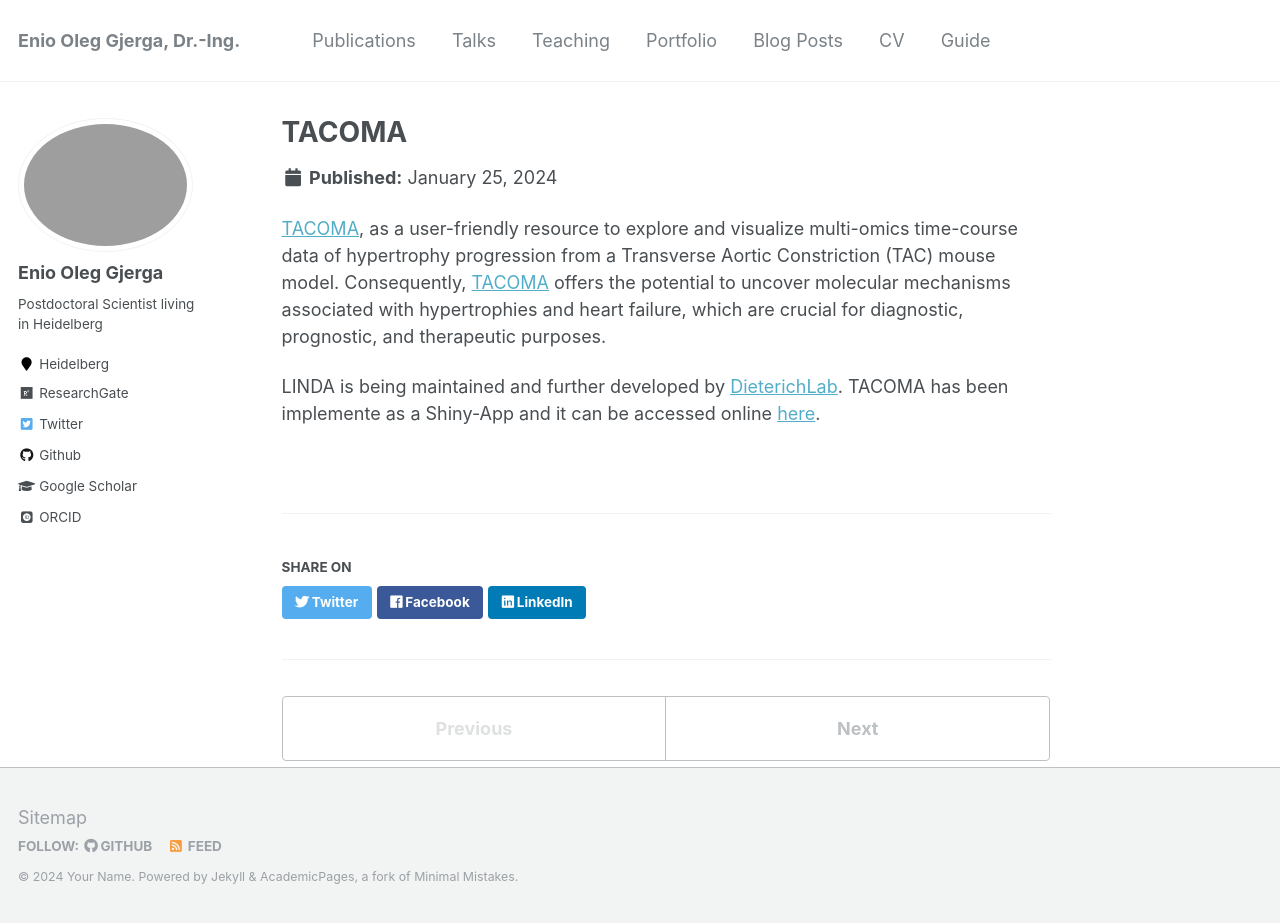
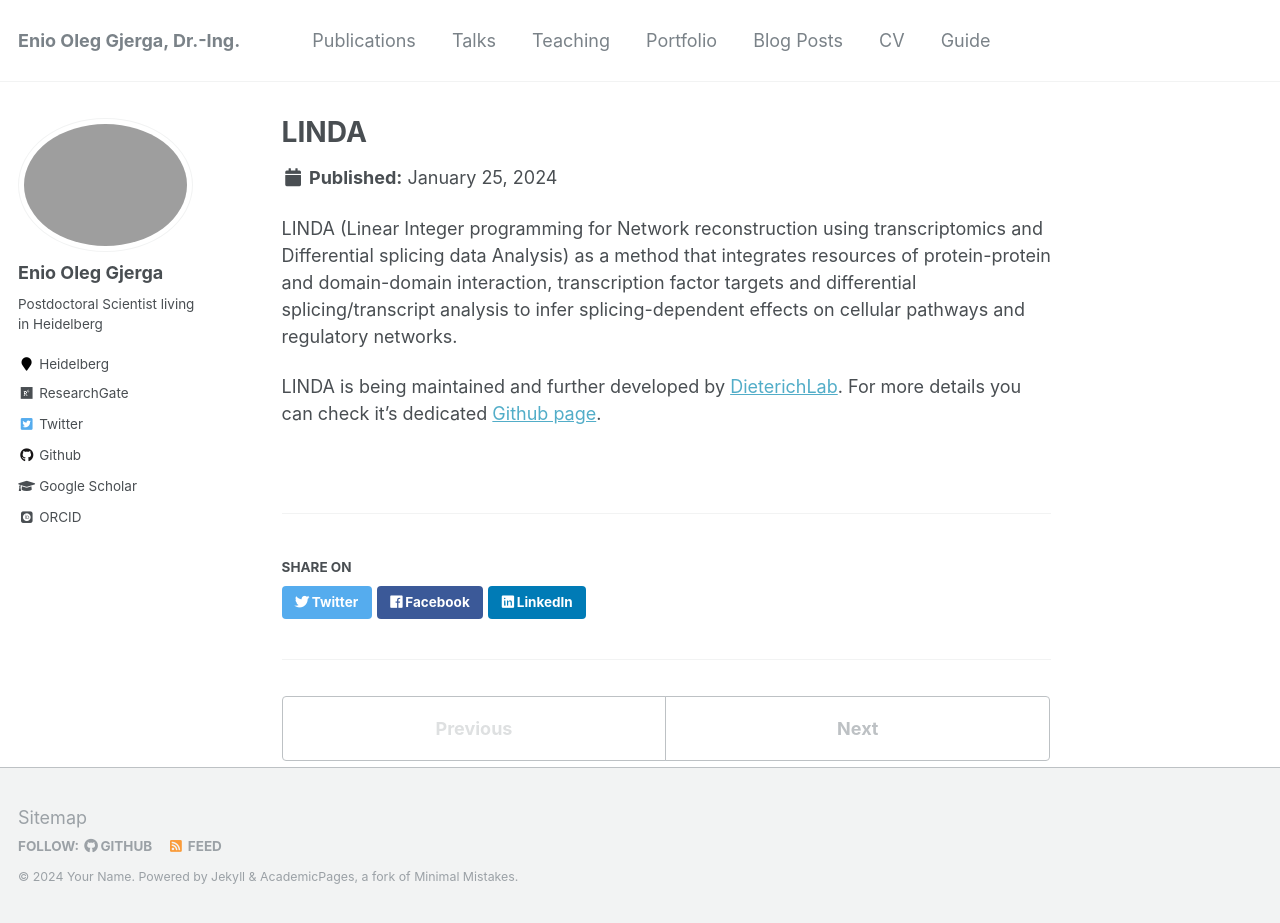
Before and after one commit to enio23/enio23.github.io, a Jekyll site: the page built from _portfolio/portfolio-1.md, in a window 1280 px wide and 923 px high. Built offline with Jekyll 4.4.1, drawn with Linux system fonts in a browser that asks for light colours; some web fonts are replaced.

Commit message:
update
update

```diff
--- a/_portfolio/portfolio-1.md
+++ b/_portfolio/portfolio-1.md
@@ -1,9 +1,9 @@
 ---
-title: "TACOMA"
-excerpt: "Transverse Aortic COnstriction Multi-omics Analysis (TACOMA) uncovers pathophysiological cardiac molecular mechanisms<br/><img src='/images/tac_workflow.png'>"
+title: "LINDA"
+excerpt: "Identifying Alternative Splicing effects to Protein interaction Networks<br/><img src='/images/linda.png'>"
 collection: portfolio
 ---
 
-[TACOMA](https://shiny.dieterichlab.org/app/tacoma), as a user-friendly resource to explore and visualize multi-omics time-course data of hypertrophy progression from a Transverse Aortic Constriction (TAC) mouse model. Consequently, [TACOMA](https://shiny.dieterichlab.org/app/tacoma) offers the potential to uncover molecular mechanisms associated with hypertrophies and heart failure, which are crucial for diagnostic, prognostic, and therapeutic purposes.
+LINDA (Linear Integer programming for Network reconstruction using transcriptomics and Differential splicing data Analysis) as a method that integrates resources of protein-protein and domain-domain interaction, transcription factor targets and differential splicing/transcript analysis to infer splicing-dependent effects on cellular pathways and regulatory networks.
 
-LINDA is being maintained and further developed by [DieterichLab](https://github.com/dieterich-lab/). TACOMA has been implemente as a Shiny-App and it can be accessed online [here](https://shiny.dieterichlab.org/app/tacoma).
+LINDA is being maintained and further developed by [DieterichLab](https://github.com/dieterich-lab/). For more details you can check it's dedicated [Github page](https://dieterich-lab.github.io/LINDA/).
```
Also changed, not shown: _portfolio/portfolio-5.md (+4 -4 lines).
